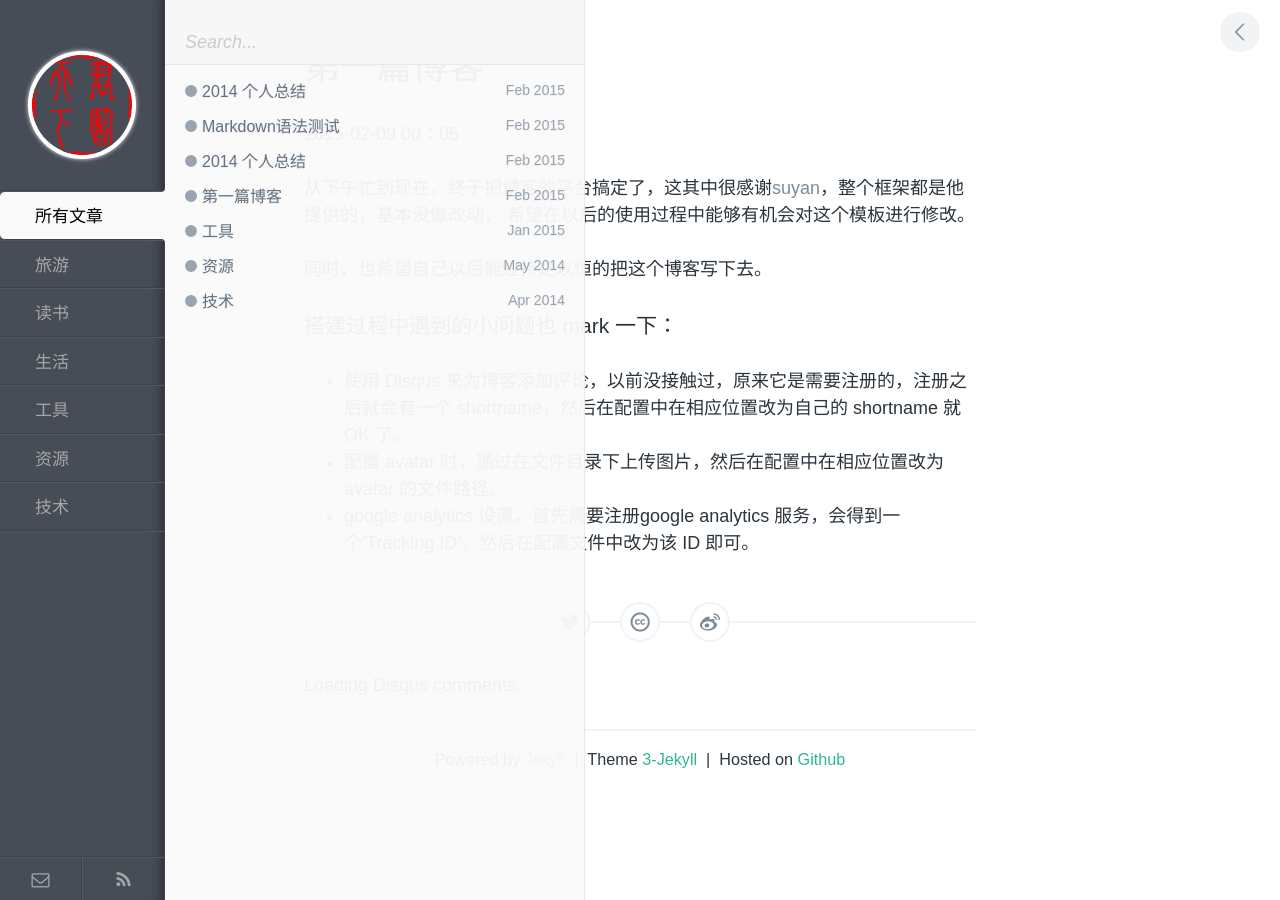
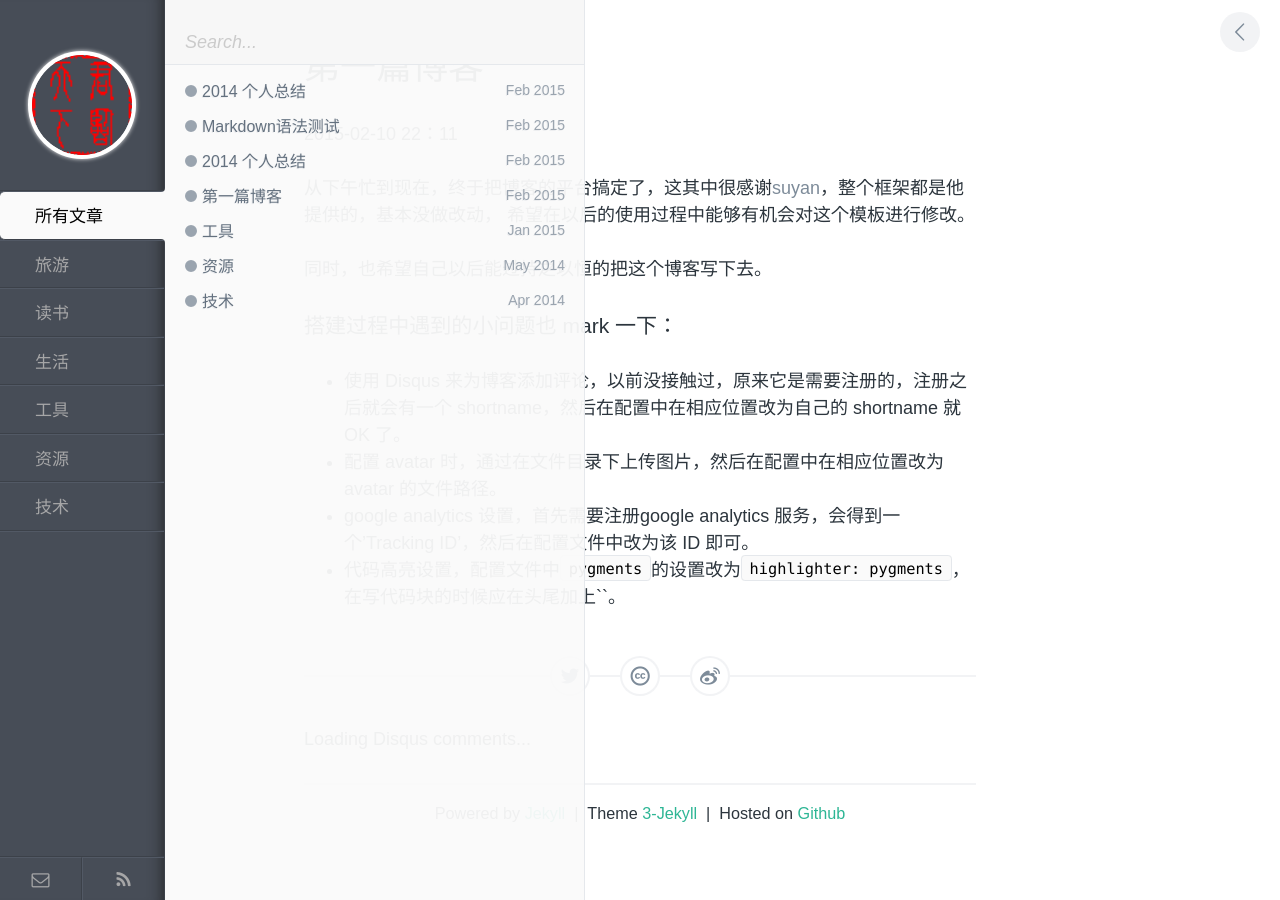
Before and after one commit to kingstal/kingstal.github.io, a Jekyll site: the page built from _posts/2015-02-08-life-first-blog.md, in a window 1280 px wide. Built offline with Jekyll 4.4.1, drawn with Linux system fonts in a browser that asks for light colours; comment, search, counter and statistics services are not loaded.

Commit message:
Update 2015-02-08-life-first-blog.md

```diff
--- a/_posts/2015-02-08-life-first-blog.md
+++ b/_posts/2015-02-08-life-first-blog.md
@@ -7,7 +7,7 @@ keywords:
 description:
 ---
 
-2015-02-09 00：05
+2015-02-10 22：11
 
 从下午忙到现在，终于把博客的平台搞定了，这其中很感谢[suyan](https://github.com/suyan)，整个框架都是他提供的，基本没做改动，
 希望在以后的使用过程中能够有机会对这个模板进行修改。
@@ -21,3 +21,5 @@ description:
 - 配置 avatar 时，通过在文件目录下上传图片，然后在配置中在相应位置改为 avatar 的文件路径。
 
 - google analytics 设置，首先需要注册google analytics 服务，会得到一个'Tracking ID'，然后在配置文件中改为该 ID 即可。
+
+- 代码高亮设置，配置文件中`pygments`的设置改为`highlighter: pygments`，在写代码块的时候应在头尾加上`{% highlight python %} {% endhighlight %}`。
```
